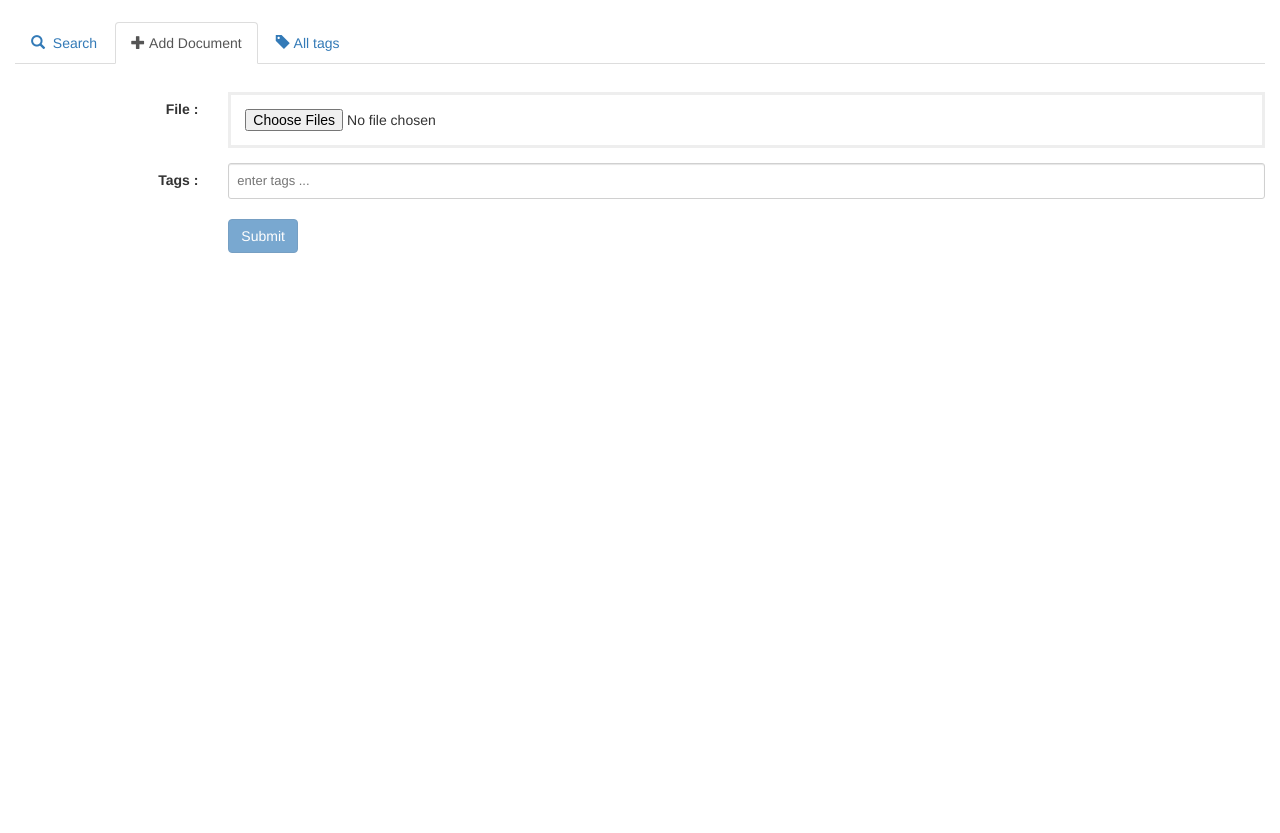
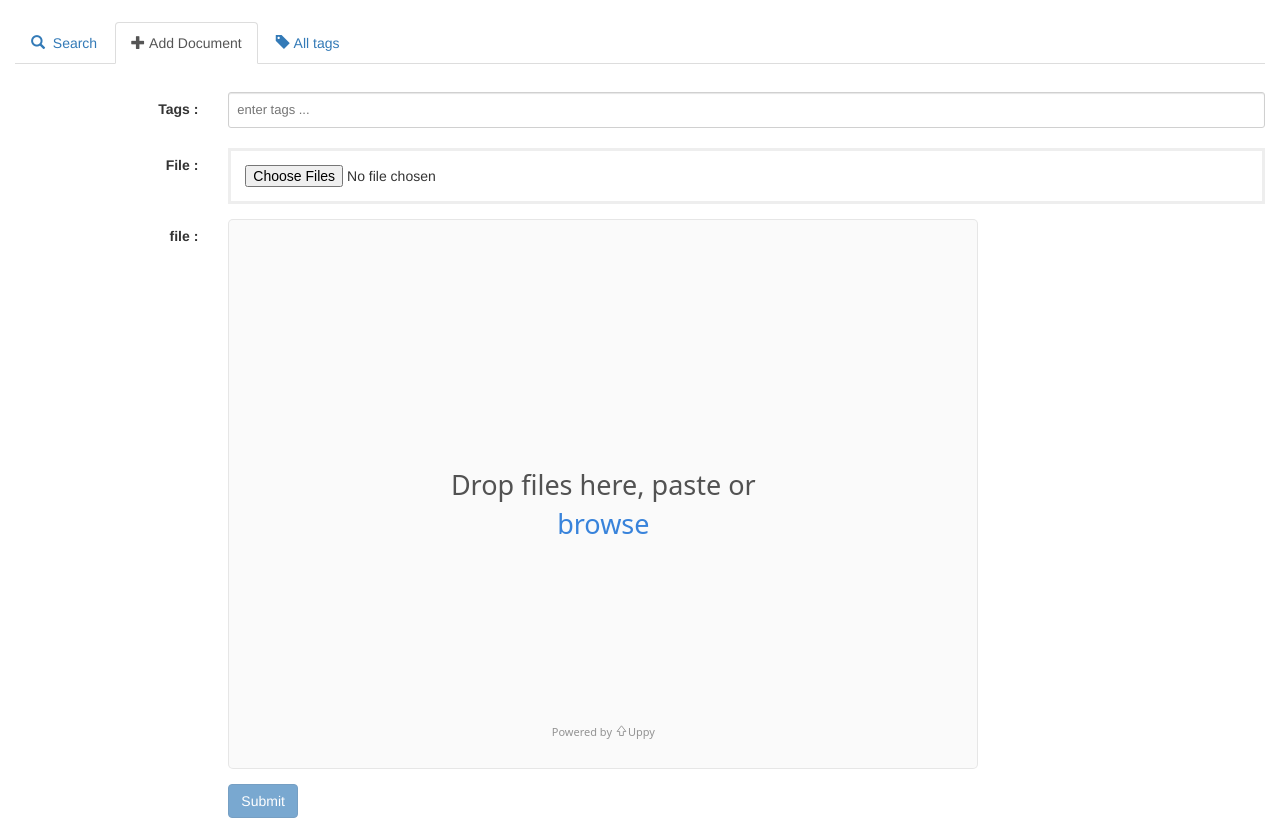
Before and after one commit to raoul2000/TMD, a website: page public/tmd-2.html in a window 1280 px wide. Both pictures are taken after a click on the tab "Add Document". Shown: the part 53-886 px from the top of the page. Before the commit the page ends 800 px from the top, so only its background shows below. Drawn offline with nearby package versions, Linux system fonts and the light colour scheme; no server answers.

Commit message:
start to add uppy (wip)

```diff
--- a/public/tmd-2.html
+++ b/public/tmd-2.html
@@ -11,6 +11,7 @@
         crossorigin="anonymous">
 
     <link rel="stylesheet" href="./js/selectize.css">
+    <link rel="stylesheet" href="./js/vendor/uppy/uppy.min.css">
     <style>
         body {
             padding-top: 75px;
@@ -110,12 +111,7 @@
                                     <div class="row">
                                         <div class="col-sm-12">
                                             <form method="post" enctype="multipart/form-data" class="form-horizontal">
-                                                <div class="form-group">
-                                                    <label for="content" class="col-sm-2 control-label">File :</label>
-                                                    <div class="col-sm-10">
-                                                        <input type="file" name="content" id="content" multiple>
-                                                    </div>
-                                                </div>
+
                                                 <div class="form-group">
                                                     <label for="tags-import" class="col-sm-2 control-label">Tags :</label>
                                                     <div class="col-sm-10">
@@ -123,6 +119,24 @@
                                                             autofocus>
                                                     </div>
                                                 </div>
+
+                                                <div class="form-group">
+                                                    <label for="content" class="col-sm-2 control-label">File :</label>
+                                                    <div class="col-sm-10">
+                                                        <input type="file" name="content" id="content" multiple>
+                                                    </div>
+                                                </div>
+
+                                                <div class="form-group">
+                                                    <label class="col-sm-2 control-label">file :</label>
+                                                    <div class="col-sm-10">
+                                                        <div id="drag-drop-area"></div>
+                                                    </div>
+                                                </div>
+
+
+
+
                                                 <div class="form-group">
                                                     <div class="col-sm-2"></div>
                                                     <div class="col-sm-10">
@@ -170,11 +184,22 @@
         crossorigin="anonymous"></script>
 
     <script src="./js/vendor/selectize.min.js"></script>
+    <script src="./js/vendor/uppy/uppy.min.js"></script>
     <script src="./js/app.js"></script>
     <script>
 
         document.addEventListener("DOMContentLoaded", function (event) {
             start();
+            var uppy = Uppy.Core()
+                .use(Uppy.Dashboard, {
+                inline: true,
+                target: '#drag-drop-area'
+                })
+                .use(Uppy.XHRUpload, { endpoint: 'http://localhost:3001/api/v1/documents' });
+
+            uppy.on('complete', (result) => {
+                console.log('Upload complete! We’ve uploaded these files:', result.successful)
+            })
         });
     </script>
 
```
Also changed, not shown: public/js/vendor/uppy/uppy.min.css (added), public/js/vendor/uppy/uppy.min.js (added).
